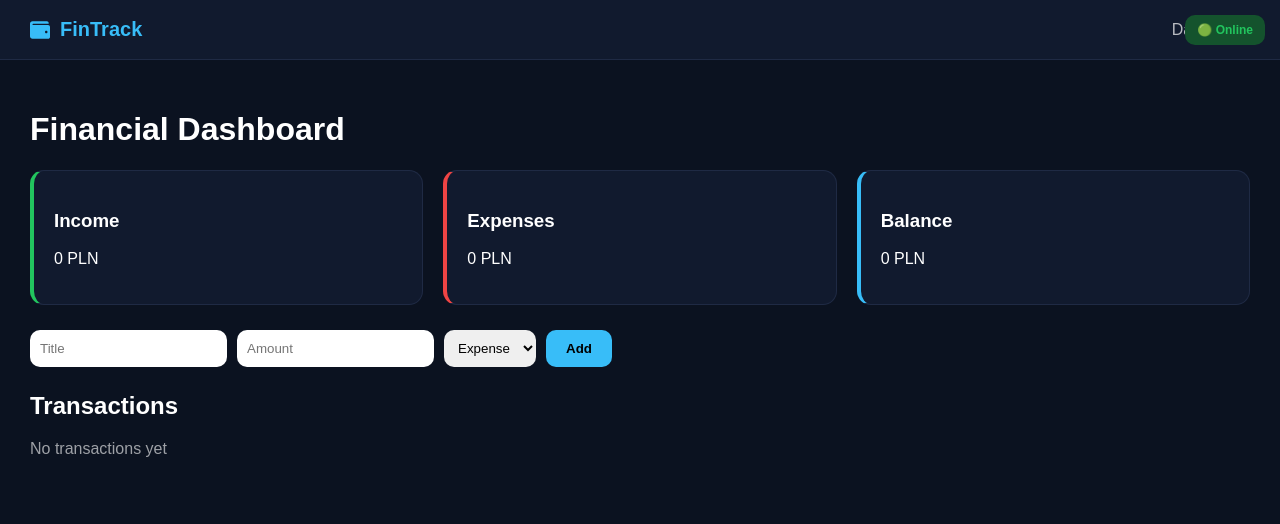
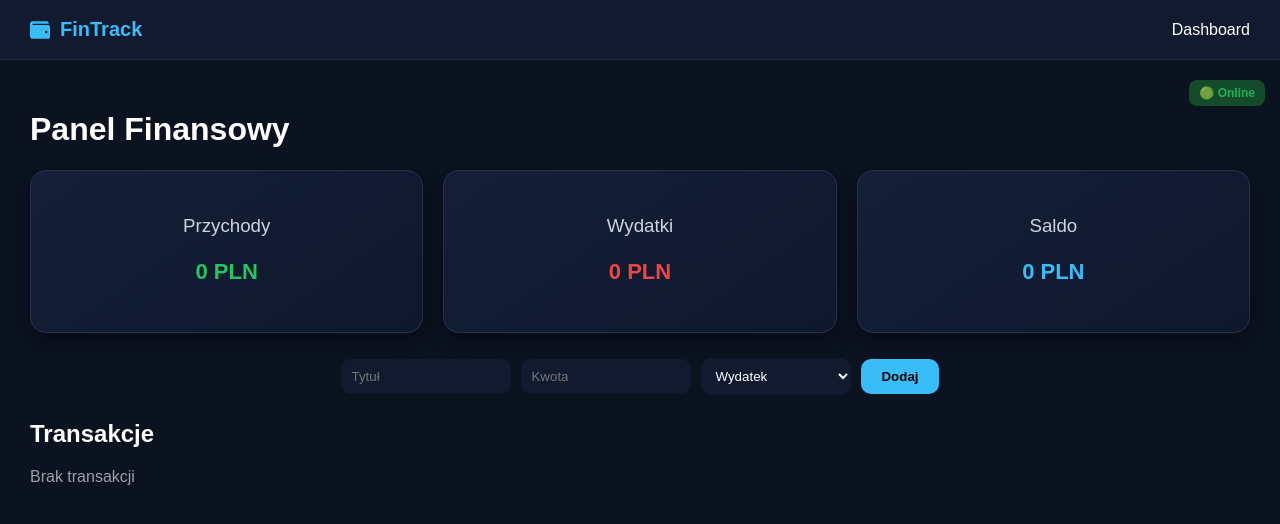
Before and after one commit to Ivan-Dorn/Aplikacja-z-synchronizacj-, a React (Vite) app: page / in a window 1280 px wide. Shown: the top 524 px of the page. Built offline with nearby package versions, Linux system fonts and the light colour scheme.

Commit message:
Final project - Polish UI, full finance dashboard with sync

```diff
--- a/package.json
+++ b/package.json
@@ -10,6 +10,7 @@
     "preview": "vite preview"
   },
   "dependencies": {
+    "axios": "^1.17.0",
     "react": "^19.2.6",
     "react-dom": "^19.2.6",
     "react-icons": "^5.6.0"
--- a/src/components/TransactionForm.jsx
+++ b/src/components/TransactionForm.jsx
@@ -26,24 +26,24 @@ function TransactionForm({ addTransaction }) {
   return (
     <form className="form" onSubmit={handleSubmit}>
       <input
-        placeholder="Title"
+        placeholder="Tytuł"
         value={title}
         onChange={(e) => setTitle(e.target.value)}
       />
 
       <input
         type="number"
-        placeholder="Amount"
+        placeholder="Kwota"
         value={amount}
         onChange={(e) => setAmount(e.target.value)}
       />
 
       <select value={type} onChange={(e) => setType(e.target.value)}>
-        <option value="expense">Expense</option>
-        <option value="income">Income</option>
+        <option value="expense">Wydatek</option>
+        <option value="income">Przychód</option>
       </select>
 
-      <button>Add</button>
+      <button>Dodaj</button>
     </form>
   );
 }
--- a/src/components/TransactionList.jsx
+++ b/src/components/TransactionList.jsx
@@ -1,24 +1,24 @@
 function TransactionList({ transactions, deleteTransaction }) {
   return (
     <div className="list">
-      <h2>Transactions</h2>
+      <h2>Transakcje</h2>
 
       {transactions.length === 0 && (
-        <p className="empty">No transactions yet</p>
+        <p className="empty">Brak transakcji</p>
       )}
 
       {transactions.map((t) => (
         <div key={t.id} className={`item ${t.type}`}>
           <div>
             <h4>{t.title}</h4>
-            <p>{t.type}</p>
+            <p>{t.type === "income" ? "Przychód" : "Wydatek"}</p>
           </div>
 
           <div className="right">
             <span>{t.amount} PLN</span>
 
             <button onClick={() => deleteTransaction(t.id)}>
-              Delete
+              Usuń
             </button>
           </div>
         </div>
--- a/src/index.css
+++ b/src/index.css
@@ -24,8 +24,27 @@ body {
   color: #38bdf8;
 }
 
-.nav-right {
-  opacity: 0.7;
+/* STATUS */
+.status {
+  position: fixed;
+  top: 80px;
+  right: 15px;
+  padding: 6px 10px;
+  border-radius: 8px;
+  font-size: 12px;
+  font-weight: bold;
+  z-index: 999;
+  opacity: 0.9;
+}
+
+.online {
+  background: #14532d;
+  color: #22c55e;
+}
+
+.offline {
+  background: #450a0a;
+  color: #ef4444;
 }
 
 /* LAYOUT */
@@ -39,59 +58,80 @@ body {
   grid-template-columns: repeat(3, 1fr);
   gap: 20px;
   margin-top: 20px;
+  text-align: center;
 }
 
+/* CARD DESIGN */
 .card {
-  background: #111a2e;
-  padding: 20px;
-  border-radius: 14px;
-  border: 1px solid #1f2a44;
-  transition: 0.2s;
+  background: linear-gradient(145deg, #141f38, #0f172a);
+  padding: 25px;
+  border-radius: 16px;
+  border: 1px solid #26324d;
+  transition: 0.25s;
+  text-align: center;
+  box-shadow: 0 8px 20px rgba(0,0,0,0.35);
 }
 
+/* HOVER EFFECT */
 .card:hover {
-  transform: translateY(-3px);
+  transform: translateY(-6px);
+  box-shadow: 0 12px 30px rgba(56, 189, 248, 0.25);
+  border-color: #38bdf8;
+}
+
+/* TEXT */
+.card h3 {
+  color: #cbd5e1;
+  font-weight: 500;
+  margin-bottom: 10px;
+}
+
+.card p {
+  font-size: 22px;
+  font-weight: bold;
+  color: #e2e8f0;
 }
 
 /* COLORS */
-.income {
-  border-left: 4px solid #22c55e;
+.card.income p {
+  color: #22c55e;
 }
 
-.expense {
-  border-left: 4px solid #ef4444;
+.card.expense p {
+  color: #ef4444;
 }
 
-.balance {
-  border-left: 4px solid #38bdf8;
+.card.balance p {
+  color: #38bdf8;
 }
 
-/* PANEL */
-.panel {
-  margin-top: 30px;
-  background: #111a2e;
-  padding: 20px;
-  border-radius: 14px;
-  border: 1px solid #1f2a44;
+/* FORM — CENTRUM FIX */
+.form {
+  margin-top: 25px;
+
+  display: flex;
+  justify-content: center;
+  align-items: center;
+  gap: 10px;
+
+  max-width: 600px;
+  margin-left: auto;
+  margin-right: auto;
 }
 
-.empty {
-  opacity: 0.6;
-}
-.form {
-  margin-top: 25px;
-  display: flex;
-  gap: 10px;
-}
-
+/* INPUTS */
 .form input,
 .form select {
+  width: 150px;
   padding: 10px;
   border-radius: 10px;
   border: none;
   outline: none;
+  background: #111a2e;
+  color: white;
 }
 
+/* BUTTON */
 .form button {
   padding: 10px 20px;
   border: none;
@@ -100,6 +140,8 @@ body {
   cursor: pointer;
   font-weight: bold;
 }
+
+/* LIST */
 .list {
   margin-top: 25px;
 }
@@ -143,22 +185,3 @@ body {
 .empty {
   opacity: 0.6;
 }
-.status {
-  position: fixed;
-  top: 15px;
-  right: 15px;
-  padding: 8px 12px;
-  border-radius: 10px;
-  font-size: 12px;
-  font-weight: bold;
-}
-
-.online {
-  background: #14532d;
-  color: #22c55e;
-}
-
-.offline {
-  background: #450a0a;
-  color: #ef4444;
-}
--- a/src/pages/Dashboard.jsx
+++ b/src/pages/Dashboard.jsx
@@ -6,18 +6,15 @@ function Dashboard() {
   const [transactions, setTransactions] = useState([]);
   const [isOnline, setIsOnline] = useState(navigator.onLine);
 
-  // LOAD
   useEffect(() => {
     const data = localStorage.getItem("fintrack");
     if (data) setTransactions(JSON.parse(data));
   }, []);
 
-  // SAVE
   useEffect(() => {
     localStorage.setItem("fintrack", JSON.stringify(transactions));
   }, [transactions]);
 
-  // ONLINE / OFFLINE
   useEffect(() => {
     const handleOnline = () => setIsOnline(true);
     const handleOffline = () => setIsOnline(false);
@@ -31,7 +28,6 @@ function Dashboard() {
     };
   }, []);
 
-  // ADD
   const addTransaction = (transaction) => {
     setTransactions([
       { ...transaction, synced: false },
@@ -39,7 +35,6 @@ function Dashboard() {
     ]);
   };
 
-  // DELETE
   const deleteTransaction = (id) => {
     setTransactions(transactions.filter((t) => t.id !== id));
   };
@@ -56,27 +51,25 @@ function Dashboard() {
 
   return (
     <div className="container">
-
-      {/* STATUS */}
       <div className={`status ${isOnline ? "online" : "offline"}`}>
         {isOnline ? "🟢 Online" : "🔴 Offline"}
       </div>
 
-      <h1>Financial Dashboard</h1>
+      <h1>Panel Finansowy</h1>
 
       <div className="cards">
         <div className="card income">
-          <h3>Income</h3>
+          <h3>Przychody</h3>
           <p>{income} PLN</p>
         </div>
 
         <div className="card expense">
-          <h3>Expenses</h3>
+          <h3>Wydatki</h3>
           <p>{expense} PLN</p>
         </div>
 
         <div className="card balance">
-          <h3>Balance</h3>
+          <h3>Saldo</h3>
           <p>{balance} PLN</p>
         </div>
       </div>
```
Also changed, not shown: src/services/api.js (added, +9 -0 lines), 1 other file (tests, documents, lock files or other folders).
